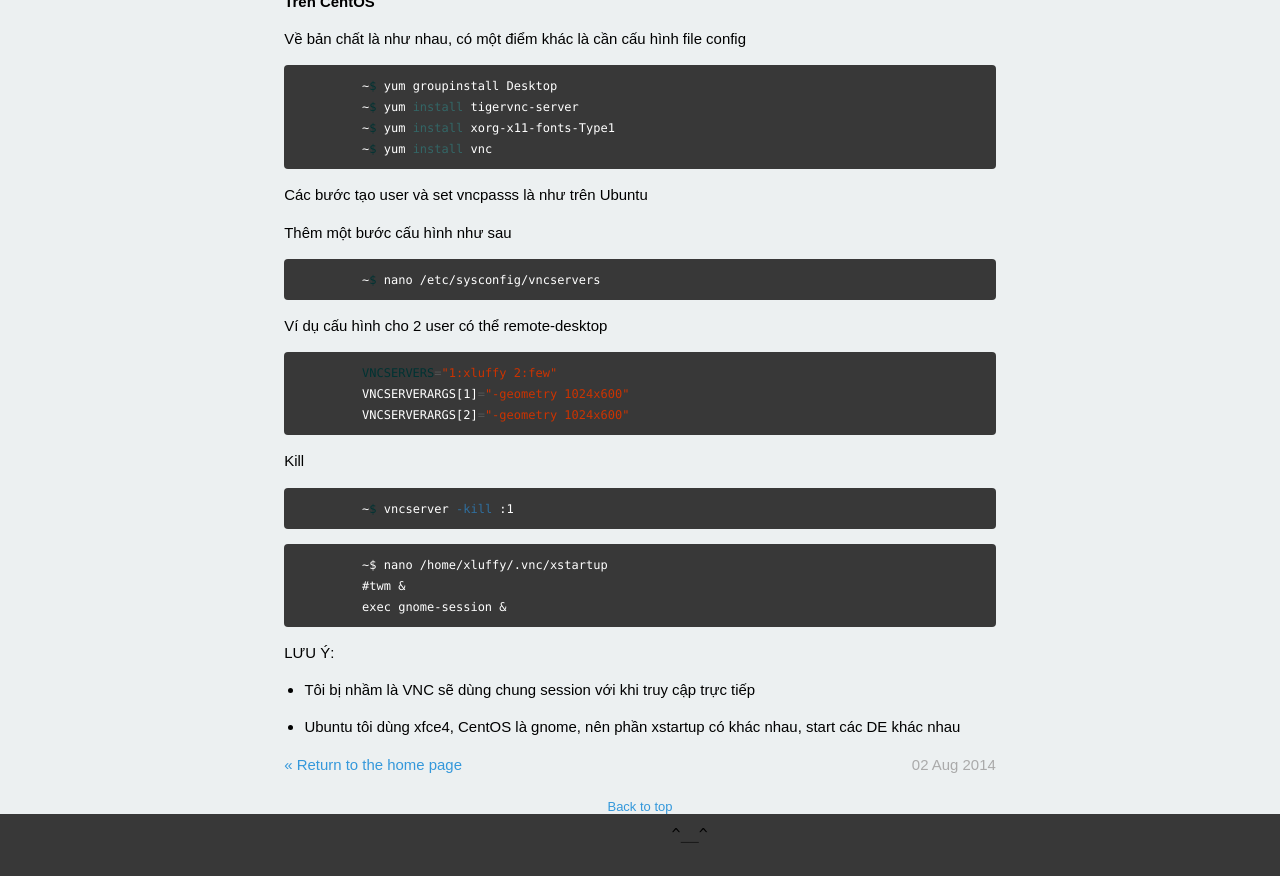
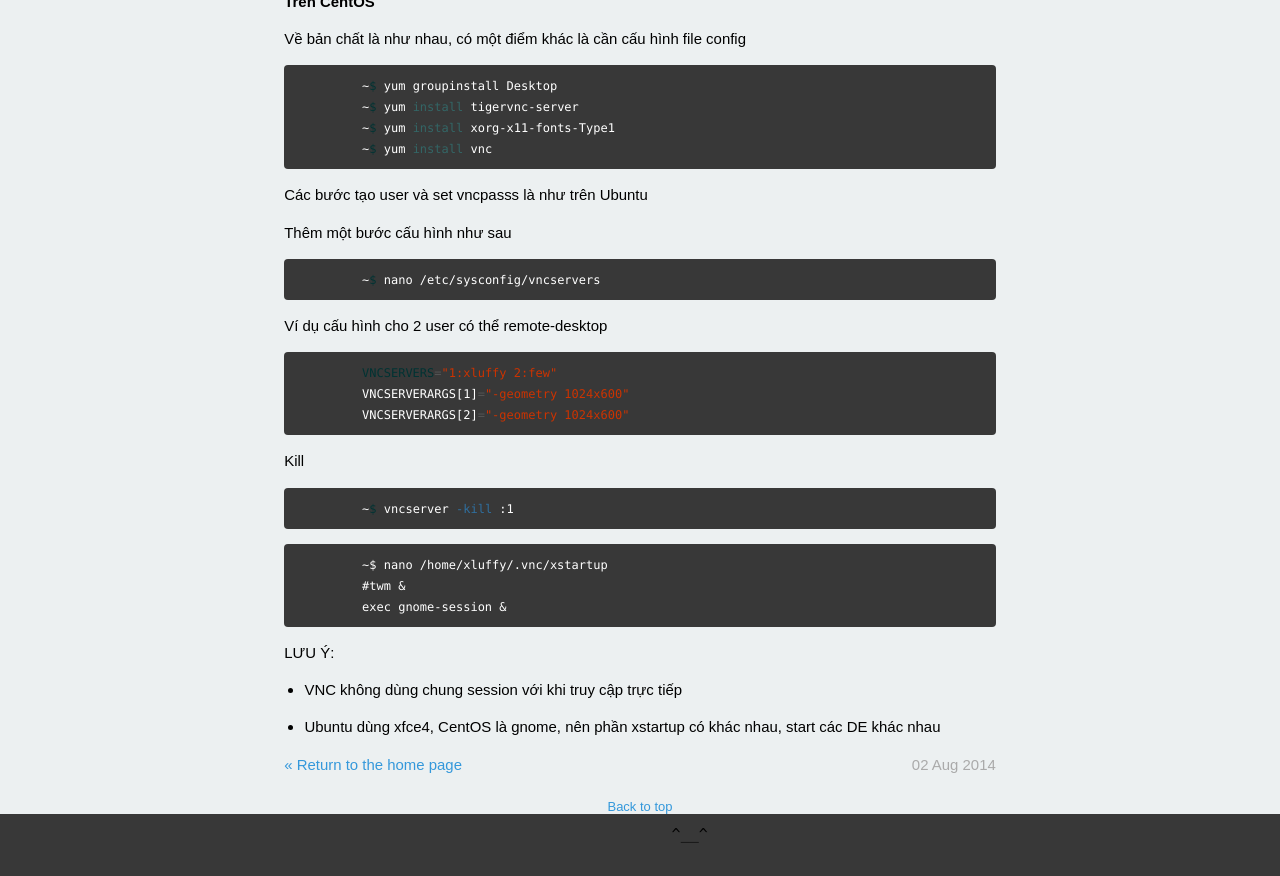
Before and after one commit to gitter-badger/xluffy.github.io, a Jekyll site: the page built from _posts/2014-08-02-setup-config-vnc-server.md, in a window 1280 px wide and 900 px high, scrolled down 3012 px, cut to the strip 24-900 px from the top of the window. Built offline with Jekyll 4.4.1, drawn with Linux system fonts in a browser that asks for light colours; Markdown is read by kramdown in place of the engine named in the settings.

Commit message:
Sua link anh trong phan vnc-view

````diff
--- a/_posts/2014-08-02-setup-config-vnc-server.md
+++ b/_posts/2014-08-02-setup-config-vnc-server.md
@@ -36,7 +36,7 @@
 Cấp sudo
 
 ```bash
-	~$ echo "xluffy ALL=(ALL)       ALL" >> /etc/sudoers
+	~$ echo "xluffy ALL=(ALL) ALL" >> /etc/sudoers
 ```
 
 Thiết lập VNC passwd
@@ -116,11 +116,11 @@
 
 Nhập password ở bước vncpasss
 
-![Pass](http://i.imgur.com/UVGhCxv)
+![Pass](http://i.imgur.com/UVGhCxv.png)
 
 Và xong
 
-![Xfce4](http://i.imgur.com/nMertRl)
+![Xfce4](http://i.imgur.com/nMertRl.png)
 
 ### Trên CentOS
 
@@ -163,6 +163,6 @@
 
 LƯU Ý:
 
-- Tôi bị nhầm là VNC sẽ dùng chung session với khi truy cập trực tiếp
+- VNC không dùng chung session với khi truy cập trực tiếp
 
-- Ubuntu tôi dùng xfce4, CentOS là gnome, nên phần xstartup có khác nhau, start các DE khác nhau
+- Ubuntu  dùng xfce4, CentOS là gnome, nên phần xstartup có khác nhau, start các DE khác nhau
````
